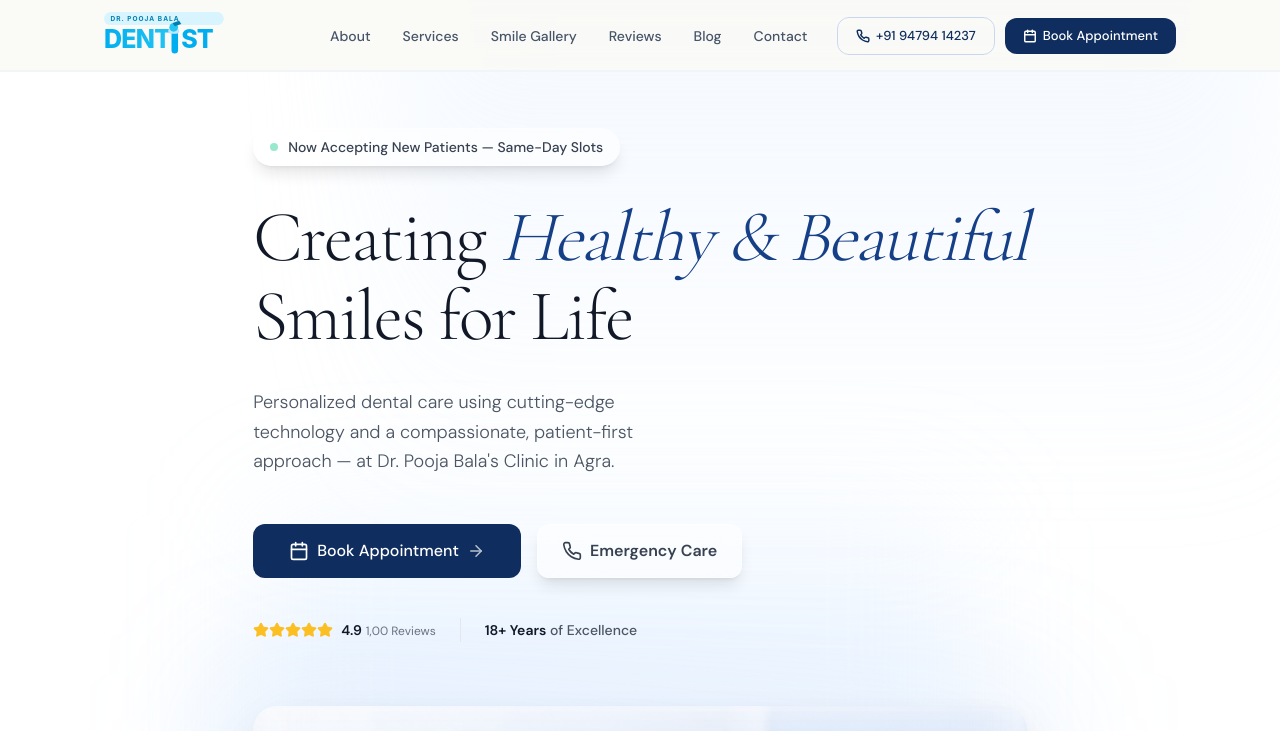
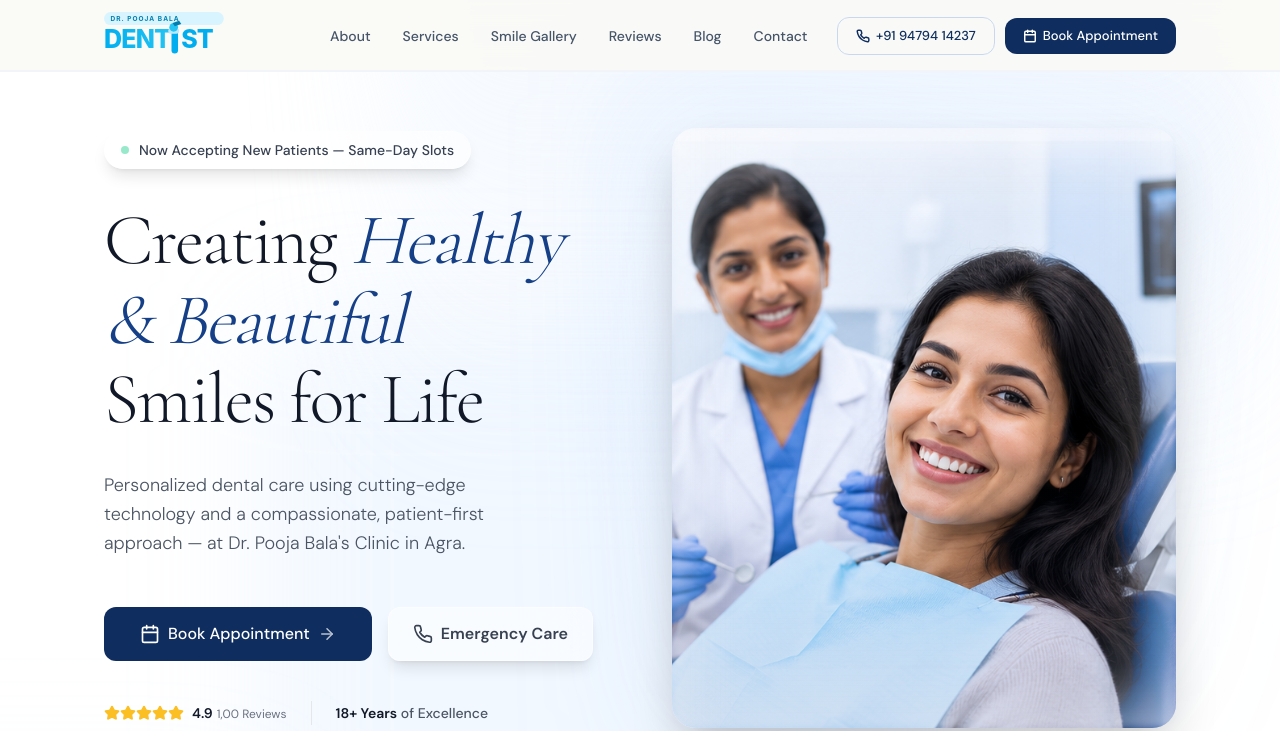
Before and after one commit to darshvk12/dental-clinic, a Next.js app: page / in a window 1280 px wide. Shown: the top 731 px of the page. Built offline with nearby package versions, Linux system fonts and the light colour scheme.

Commit message:
Final Commit

```diff
--- a/src/components/sections/HeroSection.tsx
+++ b/src/components/sections/HeroSection.tsx
@@ -51,9 +51,9 @@ export default function HeroSection() {
 
 
       <div className="container-dental relative z-10 pt-32 pb-20 min-h-[calc(100vh-80px)]">
-        <div className="grid grid-cols-1 gap-8 xl:gap-16 items-center">
+        <div className="grid grid-cols-1 md:grid-cols-2 gap-8 xl:gap-16 items-center">
           {/* ── Left content ── */}
-          <motion.div className="relative z-20 space-y-8">
+          <motion.div className="order-1 md:order-none relative z-20 space-y-8">
             {/* Badge */}
             <motion.div {...fadeUp(0)}>
               <div className="inline-flex items-center gap-2.5 px-4 py-2 rounded-full backdrop-blur-xl bg-white/50 border border-white/30 shadow-lg">
@@ -125,7 +125,7 @@ export default function HeroSection() {
           </motion.div>
 
           {/* ── Right visual (Premium image emergence) ── */}
-          <div className="relative flex items-center justify-center w-full h-[420px] sm:h-[480px] md:h-[520px] lg:h-[600px]">
+          <div className="order-2 md:order-none relative flex items-center justify-center w-full h-[420px] sm:h-[480px] md:h-[520px] lg:h-[600px]">
             {/* Ambient light orbs */}
             <div className="absolute inset-0 pointer-events-none">
               <div className="absolute top-1/2 left-1/2 -translate-x-1/2 -translate-y-1/2 w-full h-full rounded-3xl bg-gradient-to-t from-blue-500/0 via-blue-400/5 to-blue-300/0 blur-2xl" />
```
